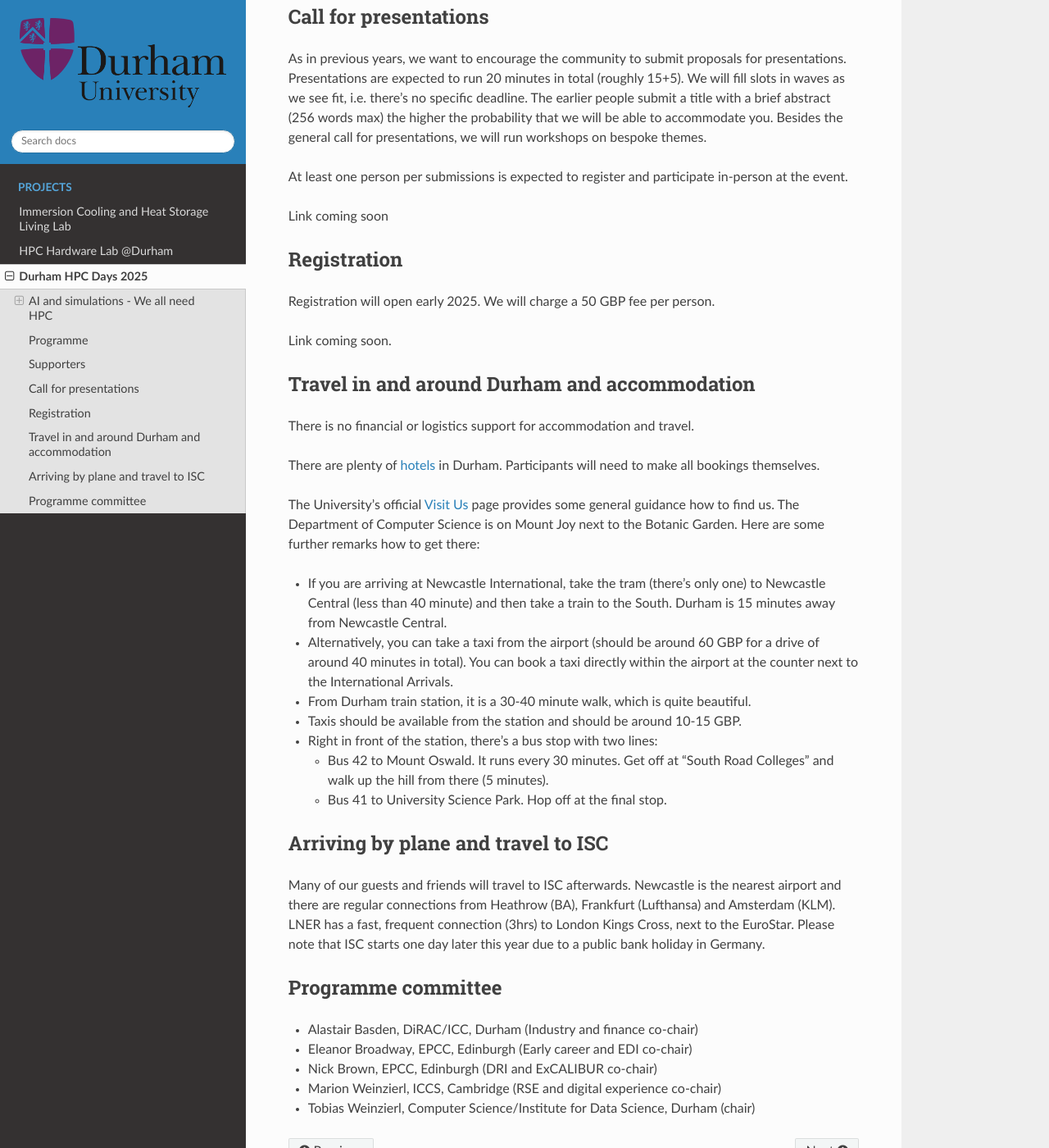
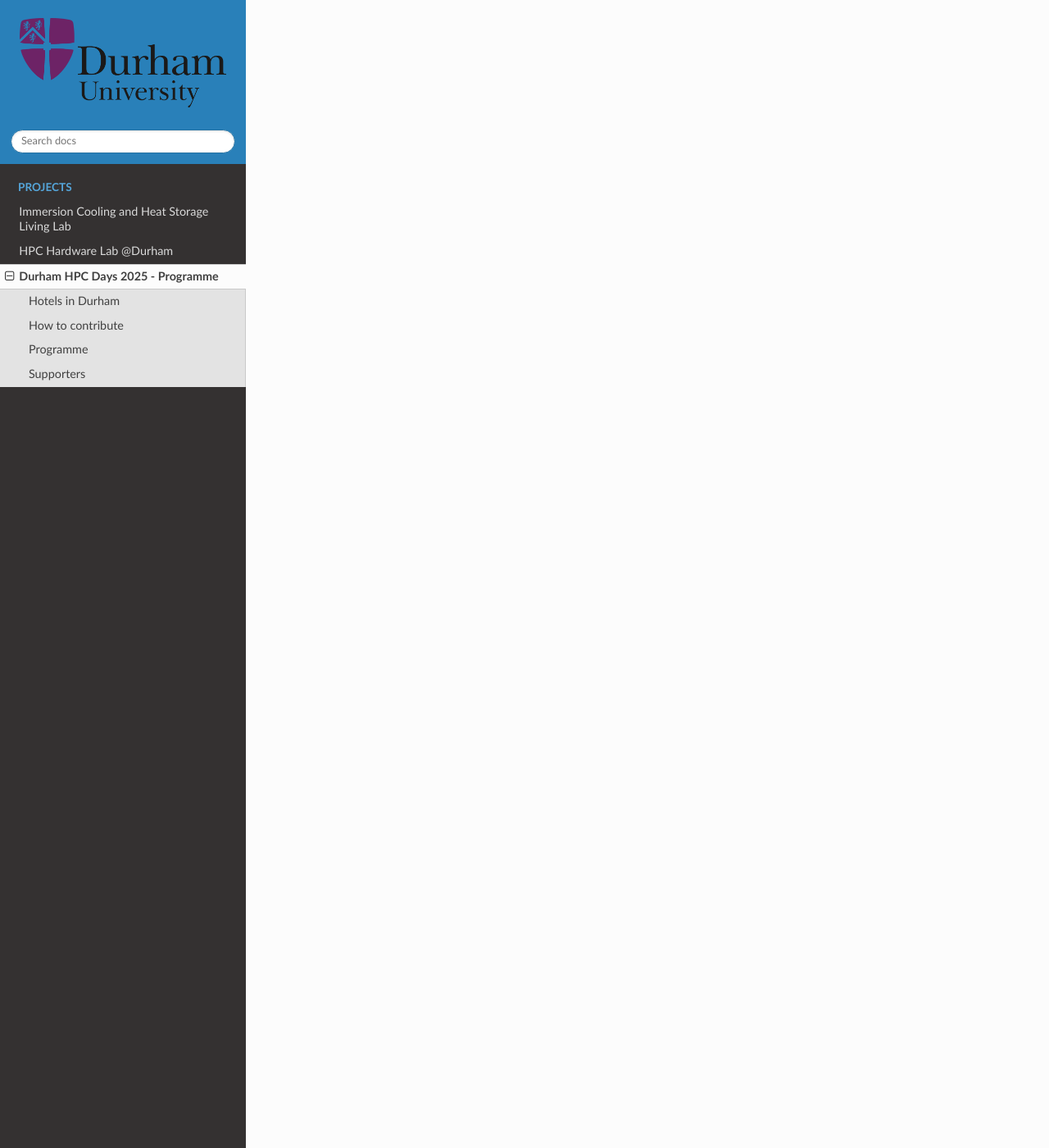
Before and after one commit to ilectra/durham, a Sphinx documentation site: the page built from docs/hpcdays/index.md, in a window 1280 px wide and 1400 px high, scrolled down 1475 px. Shown: the whole window at 82% size. Built offline with Sphinx 7.4.7 and the Read the Docs theme 3.1.0, drawn with Linux system fonts in a browser that asks for light colours; some of the changed text lies outside the part shown.

Commit message:
Update index.md

````diff
--- a/docs/hpcdays/index.md
+++ b/docs/hpcdays/index.md
@@ -1,18 +1,11 @@
-# Durham HPC Days 2025
-## AI and simulations - We all need HPC
+# Durham HPC Days 2025 - Programme
 
 ```{toctree}
 :hidden:
 hotels
+contribute
 ```
 
-Department of Computer Science
-
-Durham University, Upper Mountjoy Campus, Stockton Road, DH1 3LE, Durham, UK
-
-2nd June - 7th June 2025
-
-Following successful events in 2023 and 2024, we are happy to announce the 2025 Durham HPC Days in the week predating the ISC Conference in Hamburg. Our 2025 theme focuses on the fact that there is, despite people claiming different things, no gap between HPC and AI: HPC underpins progress in both simulations - high-performance and high throughput - and AI. We are all in the same boat. However, different communities have different needs how the HPC infrastructure is used and provided, and they also affect each other. Following this "difference but common interests", we will attempt to bring disciplines to Durham which had been underrepresented in previous years.
 
 ![HPCDays](../images/HPC-days-pic.png)
 
@@ -32,54 +25,3 @@
 ## Supporters
 
 If you would like to sponsor the event, please contact us!
-
-## Call for presentations
-
-As in previous years, we want to encourage the community to submit proposals for presentations. Presentations are expected to run 20 minutes in total (roughly 15+5). We will fill slots in waves as we see fit, i.e. there’s no specific deadline. The earlier people submit a title with a brief abstract (256 words max) the higher the probability that we will be able to accommodate you. Besides the general call for presentations, we will run workshops on bespoke themes.
-
-
-
-At least one person per submissions is expected to register and participate in-person at the event.
-
-Link coming soon
-
-## Registration
-
-
-Registration will open early 2025. We will charge a 50 GBP fee per person.
-
-Link coming soon.
-
-## Travel in and around Durham and accommodation
-
-There is no financial or logistics support for accommodation and travel.
-
-There are plenty of [hotels](hotels.md) in Durham.  Participants will need to make all bookings themselves.
-
-
-
-
-The University’s official [Visit Us](https://www.durham.ac.uk/visit-us/) page provides some general guidance how to find us. The Department of Computer Science is on Mount Joy next to the Botanic Garden. Here are some further remarks how to get there:
-
-
-- If you are arriving at Newcastle International, take the tram (there’s only one) to Newcastle Central (less than 40 minute) and then take a train to the South. Durham is 15 minutes away from Newcastle Central.
-- Alternatively, you can take a taxi from the airport (should be around 60 GBP for a drive of around 40 minutes in total). You can book a taxi directly within the airport at the counter next to the International Arrivals.
-- From Durham train station, it is a 30-40 minute walk, which is quite beautiful.
-- Taxis should be available from the station and should be around 10-15 GBP.
-- Right in front of the station, there’s a bus stop with two lines:
-  - Bus 42 to Mount Oswald. It runs every 30 minutes. Get off at “South Road Colleges” and walk up the hill from there (5 minutes).
-  - Bus 41 to University Science Park. Hop off at the final stop.
-
-## Arriving by plane and travel to ISC
-
-
-
-Many of our guests and friends will travel to ISC afterwards. Newcastle is the nearest airport and there are regular connections from Heathrow (BA), Frankfurt (Lufthansa) and Amsterdam (KLM). LNER has a fast, frequent connection (3hrs) to London Kings Cross, next to the EuroStar. Please note that ISC starts one day later this year due to a public bank holiday in Germany.
-
-## Programme committee
-
-- Alastair Basden, DiRAC/ICC, Durham (Industry and finance co-chair)
-- Eleanor Broadway, EPCC, Edinburgh (Early career and EDI co-chair)
-- Nick Brown, EPCC, Edinburgh (DRI and ExCALIBUR co-chair)
-- Marion Weinzierl, ICCS, Cambridge (RSE and digital experience co-chair)
-- Tobias Weinzierl, Computer Science/Institute for Data Science, Durham (chair)
````
